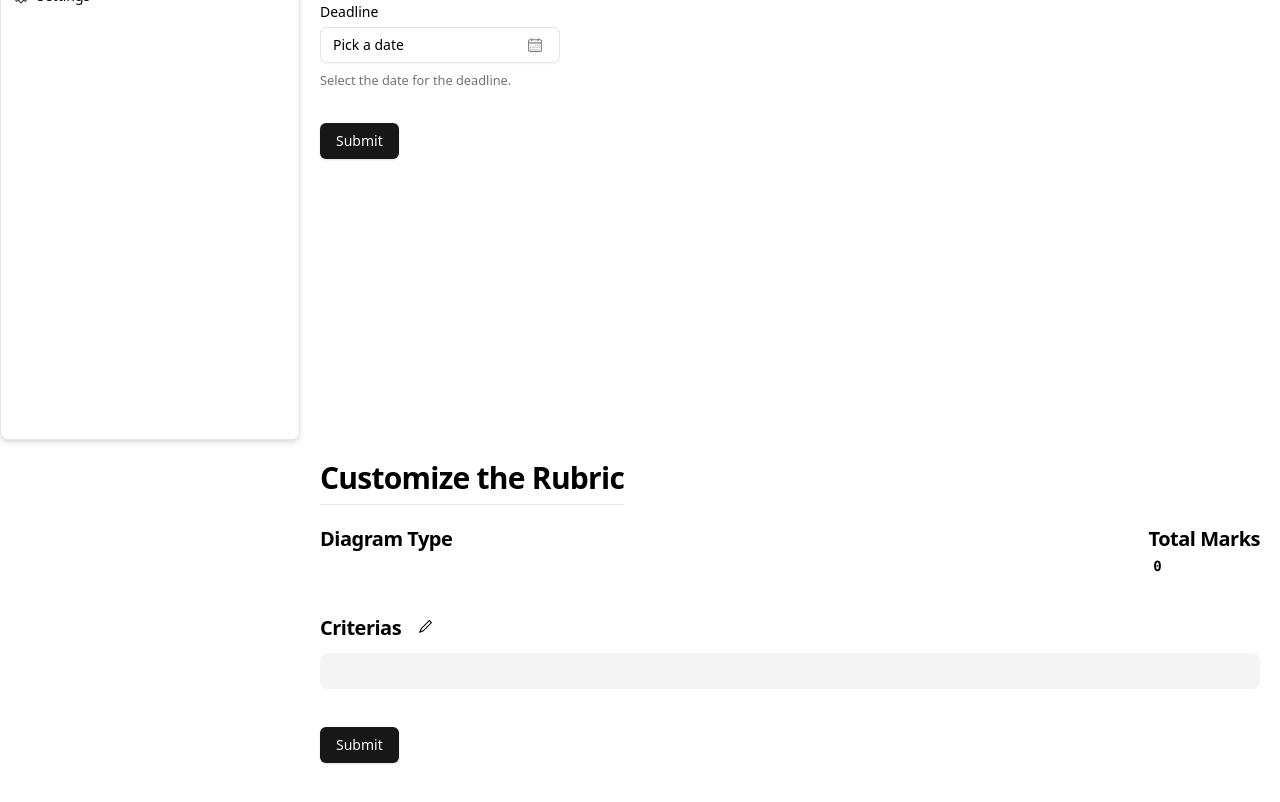
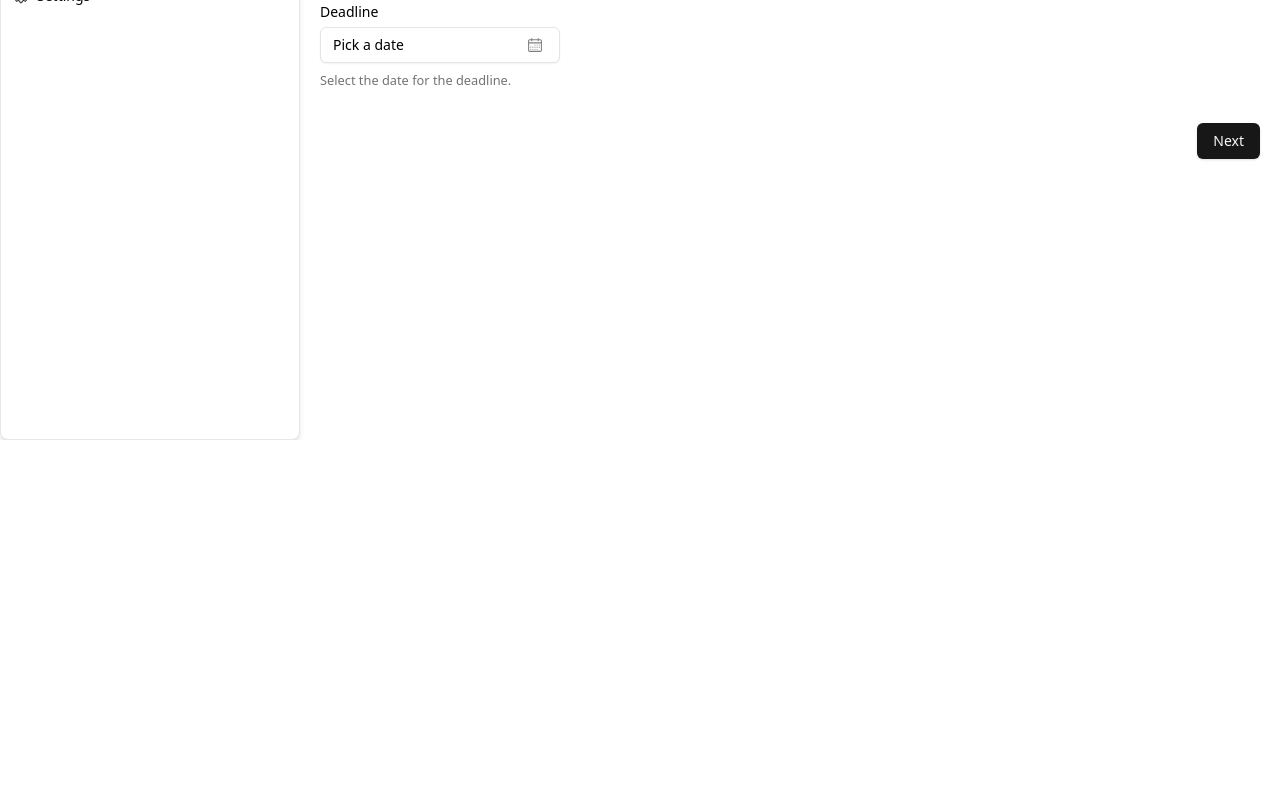
Before and after one commit to prb-dev/Autograder_Client, a React (Vite) app: page /create/q in a window 1280 px wide. Shown: the part 360-1162 px from the top of the page. After the commit the page ends 800 px from the top, so only its background shows below. Built offline with nearby package versions, Linux system fonts and the light colour scheme.

Commit message:
Update structure

```diff
--- a/src/components/Rubric.tsx
+++ b/src/components/Rubric.tsx
@@ -35,15 +35,16 @@ type TempCriterias = {
 
 const Rubric = ({
   question,
+  toggler,
 }: {
   question: {
-    qid: string;
     question: string;
     image: File | null;
     deadline: string;
     diagramType: string;
     rubric: RubricType;
   };
+  toggler: React.Dispatch<React.SetStateAction<boolean>>;
 }) => {
   const [isLoading, setIsLoading] = useState(false);
   const [total, setTotal] = useState(0);
@@ -156,7 +157,7 @@ const Rubric = ({
       }
     });
 
-    const payload = {
+    const rubric = {
       criterias: Object.entries(updatedMarks).map(([criteria, marksArray]) => ({
         name: criteria,
         marks_ranges: ranges?.map((range, i) => ({
@@ -168,18 +169,22 @@ const Rubric = ({
       total,
     };
 
+    const payload = {
+      question: question.question,
+      diagram_type: question.diagramType,
+      deadline: question.deadline,
+      rubric,
+    };
+
     try {
       setIsLoading(true);
-      const res = await fetch(
-        `http://127.0.0.1:8000/questions/rubrics/${question.qid}`,
-        {
+      const res = await fetch(`http://127.0.0.1:8000/questions/save`, {
         method: "POST",
         headers: {
           "Content-Type": "application/json",
         },
         body: JSON.stringify(payload),
-        }
-      );
+      });
 
       const data = await res.json();
 
@@ -341,6 +346,18 @@ const Rubric = ({
           )}
       </Tabs>
 
+      <div className="space-x-5 self-end">
+        <Button
+          type="button"
+          className="w-fit mt-8 mb-5"
+          variant="secondary"
+          onClick={() => {
+            toggler(false);
+          }}
+        >
+          Back
+        </Button>
+
         <Button
           type="submit"
           className="w-fit mt-8 mb-5"
@@ -351,6 +368,7 @@ const Rubric = ({
           Submit
         </Button>
       </div>
+    </div>
   );
 };
 
--- a/src/pages/CreateQuestion.tsx
+++ b/src/pages/CreateQuestion.tsx
@@ -34,7 +34,7 @@ import {
   DialogTitle,
   DialogTrigger,
 } from "@/components/ui/dialog";
-import { RubricType } from "@/types/RubricType";
+import { QuestionType } from "@/types/QuestionType";
 
 const formSchema = z
   .object({
@@ -56,15 +56,8 @@ const formSchema = z
 
 const CreateQuestion = () => {
   const [isLoading, setIsLoading] = useState(false);
-  const [question, setQuestion] = useState<{
-    qid: string;
-    question: string;
-    image: File | null;
-    deadline: string;
-    diagramType: string;
-    rubric: RubricType;
-  }>({
-    qid: "",
+  const [created, setCreated] = useState(false);
+  const [question, setQuestion] = useState<QuestionType>({
     question: "",
     image: null,
     deadline: "",
@@ -88,9 +81,7 @@ const CreateQuestion = () => {
     try {
       setIsLoading(true);
       const formData = new FormData();
-      formData.append("question", values.question);
       formData.append("image", values.diagram);
-      formData.append("deadline", values.deadline.toString());
 
       const res = await fetch("http://127.0.0.1:8000/questions/create", {
         method: "POST",
@@ -101,22 +92,27 @@ const CreateQuestion = () => {
 
       setQuestion((prev) => ({
         ...prev,
-        qid: data.qid,
+        question: values.question,
+        deadline: values.deadline.toString(),
+        image: values.diagram,
         rubric: data.rubric,
         diagramType: data.diagram_type,
       }));
+
+      setCreated(true);
     } catch (error) {
       console.log(error);
     } finally {
       setIsLoading(false);
     }
   };
+
   return (
     <>
       <div
         className={clsx(
           "h-[100vh] overflow-y-scroll flex justify-start p-5",
-          question.rubric.criterias.length > 0 && "hidden"
+          created && "hidden"
         )}
       >
         <Form {...form}>
@@ -235,13 +231,13 @@ const CreateQuestion = () => {
 
             <Button
               type="submit"
-              className="w-fit self-start"
+              className="w-fit self-end"
               disabled={isLoading}
             >
               {isLoading && (
                 <ReloadIcon className="mr-2 h-4 w-4 animate-spin" />
               )}
-              Submit
+              Next
             </Button>
           </form>
         </Form>
@@ -249,10 +245,10 @@ const CreateQuestion = () => {
       <div
         className={clsx(
           "h-[100vh] overflow-y-scroll flex p-5",
-          question.rubric.criterias.length < 0 && "hidden"
+          !created && "hidden"
         )}
       >
-        <Rubric question={question} />
+        <Rubric question={question} toggler={setCreated} />
       </div>
     </>
   );
--- a/src/pages/ViewQuestions.tsx
+++ b/src/pages/ViewQuestions.tsx
@@ -41,7 +41,6 @@ import {
 import { TypographyH2 } from "@/components/ui/TypographyH2";
 
 export type Question = {
-  id: string;
   _id: string;
   answer_count: number;
   status: "pending" | "processing" | "success" | "failed";
@@ -117,8 +116,6 @@ export const columns: ColumnDef<Question>[] = [
     id: "actions",
     enableHiding: false,
     cell: ({ row }) => {
-      const payment = row.original;
-
       return (
         <DropdownMenu>
           <DropdownMenuTrigger asChild>
@@ -130,7 +127,7 @@ export const columns: ColumnDef<Question>[] = [
           <DropdownMenuContent align="end">
             <DropdownMenuLabel>Actions</DropdownMenuLabel>
             <DropdownMenuItem
-              onClick={() => navigator.clipboard.writeText(payment.id)}
+              onClick={() => navigator.clipboard.writeText("")}
             >
               Copy payment ID
             </DropdownMenuItem>
@@ -182,10 +179,6 @@ const ViewQuestions = () => {
 
     fetchData();
   }, []);
-
-  React.useEffect(() => {
-    console.log(data);
-  }, [data]);
 
   return (
     <div className="w-full p-5">
--- /dev/null
+++ b/src/types/QuestionType.tsx
@@ -0,0 +1,9 @@
+import { RubricType } from "./RubricType";
+
+export type QuestionType = {
+  question: string;
+  image: File | null;
+  deadline: string;
+  diagramType: string;
+  rubric: RubricType;
+};
```
Lines whose indentation alone changed are shown as unchanged.
